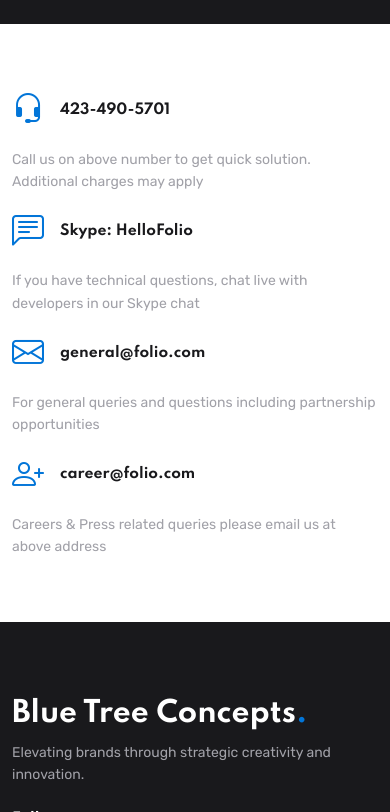
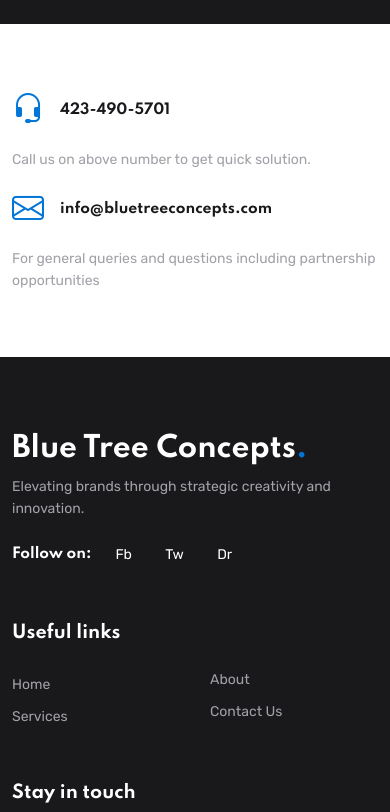
Before and after one commit to mdomeracki231994/mc_data_trends, a Django app: page /contact/ in a window 390 px wide. Shown: the part 1175-1987 px from the top of the page. Run offline with Django 4.2, Linux system fonts and the light colour scheme; some libraries are stand-ins or nearby versions.

Commit message:
Adding Cleveland to the map, adding email to, and phone number

```diff
--- a/templates/website/contact.html
+++ b/templates/website/contact.html
@@ -62,7 +62,7 @@
                         <!-- Google map -->
                         <div class="position-md-absolute end-0 top-0 w-100 h-400 h-md-800 bg-dark">
                             <iframe class="w-100 h-100 grayscale"
-                                    src="https://www.google.com/maps/embed?pb=!1m18!1m12!1m3!1d3022.9663095343008!2d-74.00425878428698!3d40.74076684379132!2m3!1f0!2f0!3f0!3m2!1i1024!2i768!4f13.1!3m3!1m2!1s0x89c259bf5c1654f3%3A0xc80f9cfce5383d5d!2sGoogle!5e0!3m2!1sen!2sin!4v1586000412513!5m2!1sen!2sin"
+                                    src="https://www.google.com/maps/embed?pb=!1m18!1m12!1m3!1d104353.43595531228!2d-84.96407557855571!3d35.180434096665564!2m3!1f0!2f0!3f0!3m2!1i1024!2i768!4f13.1!3m3!1m2!1s0x885e2b91eaedaaad%3A0xff782049cac209d2!2sCleveland%2C%20TN!5e0!3m2!1sen!2sus!4v1692300596247!5m2!1sen!2sus"
                                     style="border:0;" aria-hidden="false" tabindex="0"></iframe>
                         </div>
                     </div>
@@ -78,44 +78,24 @@
             <div class="container">
                 <div class="row">
                     <!-- Call -->
-                    <div class="col-md-6 col-lg-3">
+                    <div class="col-lg-6">
                         <div class="d-flex flex-row align-items-center mb-3">
 					<span class="text-primary display-8 me-3">
 						<i class="bi bi-headset"></i>
 					</span>
                             <h6 class="mt-2"><a href="tel:423-490-5701">423-490-5701</a></h6>
                         </div>
-                        <p>Call us on above number to get quick solution. Additional charges may apply</p>
-                    </div>
-                    <!-- Skype -->
-                    <div class="col-md-6 col-lg-3">
-                        <div class="d-flex flex-row align-items-center mb-3">
-					<span class="text-primary display-8 me-3">
-						<i class="bi bi-chat-left-text"></i>
-					</span>
-                            <h6 class="mt-2"><a href="#">Skype: HelloFolio</a></h6>
-                        </div>
-                        <p>If you have technical questions, chat live with developers in our Skype chat</p>
+                        <p>Call us on above number to get quick solution.</p>
                     </div>
                     <!-- Email -->
-                    <div class="col-md-6 col-lg-3">
+                    <div class="col-lg-6">
                         <div class="d-flex flex-row align-items-center mb-3">
 					<span class="text-primary display-8 me-3">
 						<i class="bi bi-envelope"></i>
 					</span>
-                            <h6 class="mt-2"><a href="#">general@folio.com</a></h6>
+                            <h6 class="mt-2"><a href="mailto:info@bluetreeconcepts.com">info@bluetreeconcepts.com</a></h6>
                         </div>
                         <p>For general queries and questions including partnership opportunities</p>
-                    </div>
-                    <!-- Live chat -->
-                    <div class="col-md-6 col-lg-3">
-                        <div class="d-flex flex-row align-items-center mb-3">
-					<span class="text-primary display-8 me-3">
-						<i class="bi bi-person-plus"></i>
-					</span>
-                            <h6 class="mt-2"><a href="#">career@folio.com</a></h6>
-                        </div>
-                        <p>Careers & Press related queries please email us at above address</p>
                     </div>
                 </div> <!-- Row END -->
             </div>
```
